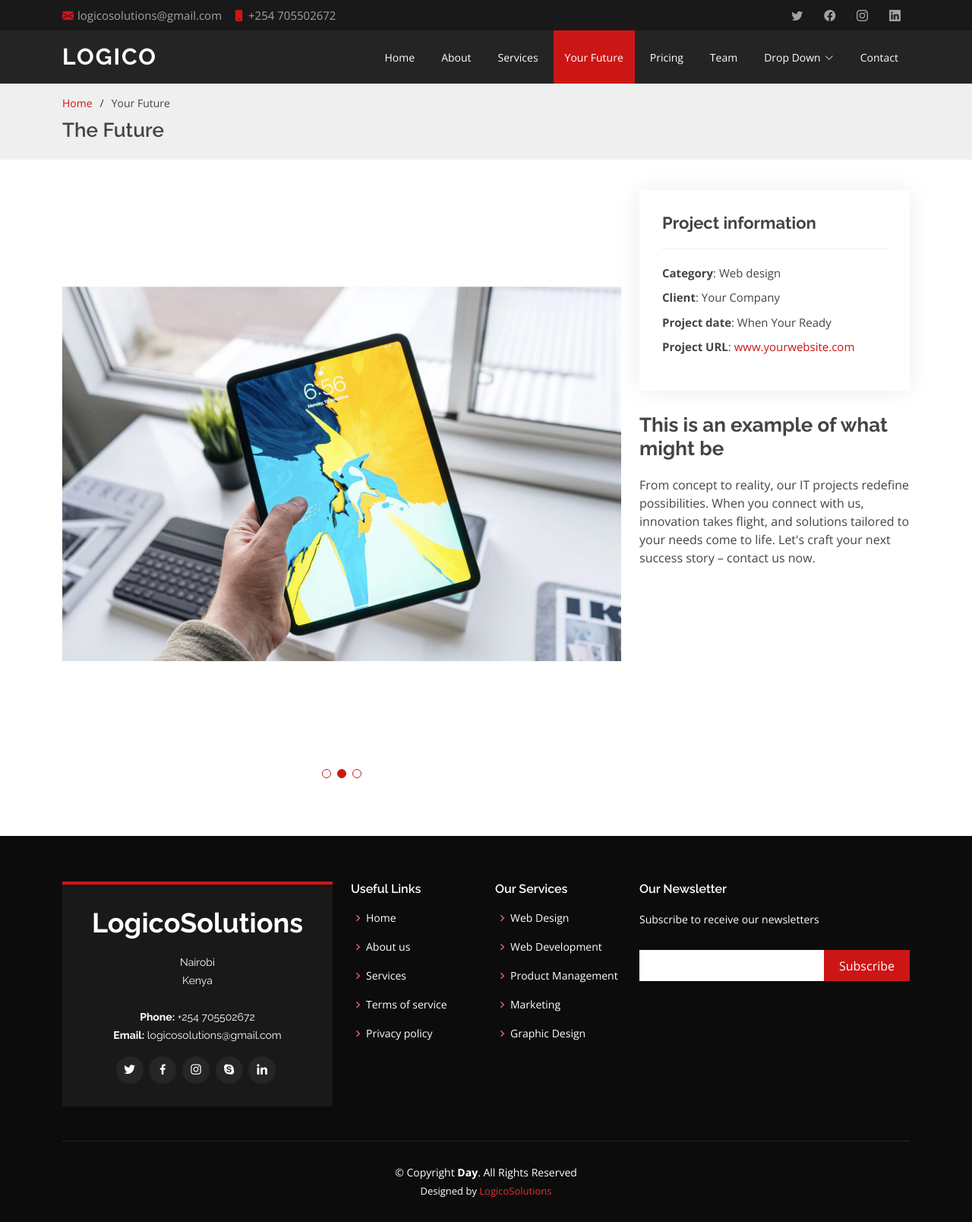
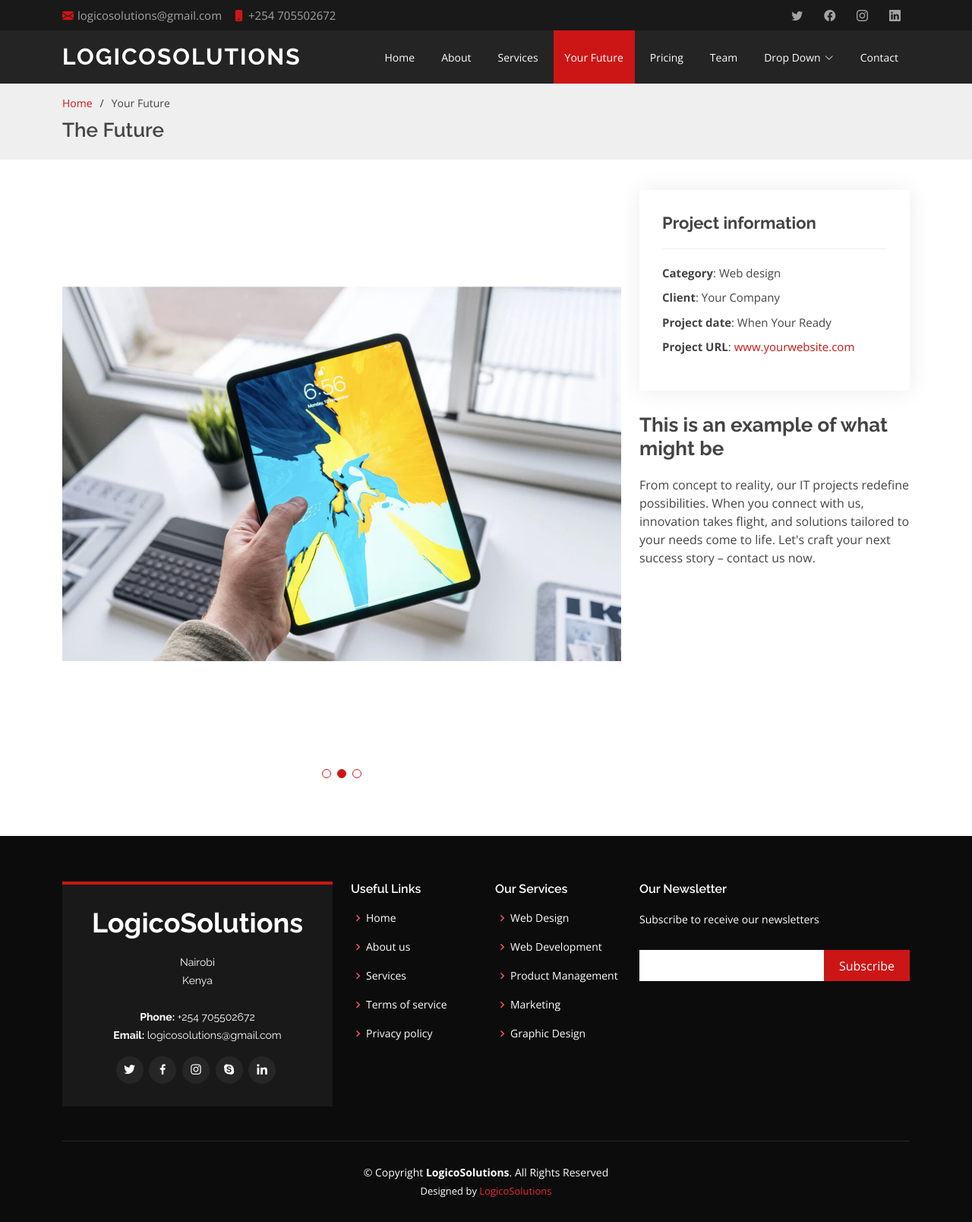
Before and after one commit to Derrick-Mulati/LogicoSolutions, a plain HTML site: page portfolio-details.html in a window 1280 px wide. Shown: the whole page at 76% size. Drawn offline with nearby package versions, Linux system fonts and the light colour scheme.

Commit message:
Update portfolio-details.html

```diff
--- a/portfolio-details.html
+++ b/portfolio-details.html
@@ -58,7 +58,7 @@
   <header id="header" class="d-flex align-items-center">
     <div class="container d-flex align-items-center justify-content-between">
 
-      <h1 class="logo"><a href="index.html">Logico</a></h1>
+      <h1 class="logo"><a href="index.html">LogicoSolutions</a></h1>
       <!-- Uncomment below if you prefer to use an image logo -->
       <!-- <a href="index.html" class="logo"><img src="assets/img/logo.png" alt="" class="img-fluid"></a>-->
 
@@ -224,7 +224,7 @@
 
     <div class="container">
       <div class="copyright">
-        &copy; Copyright <strong><span>Day</span></strong>. All Rights Reserved
+        &copy; Copyright <strong><span>LogicoSolutions</span></strong>. All Rights Reserved
       </div>
       <div class="credits">
         <!-- All the links in the footer should remain intact. -->
```
